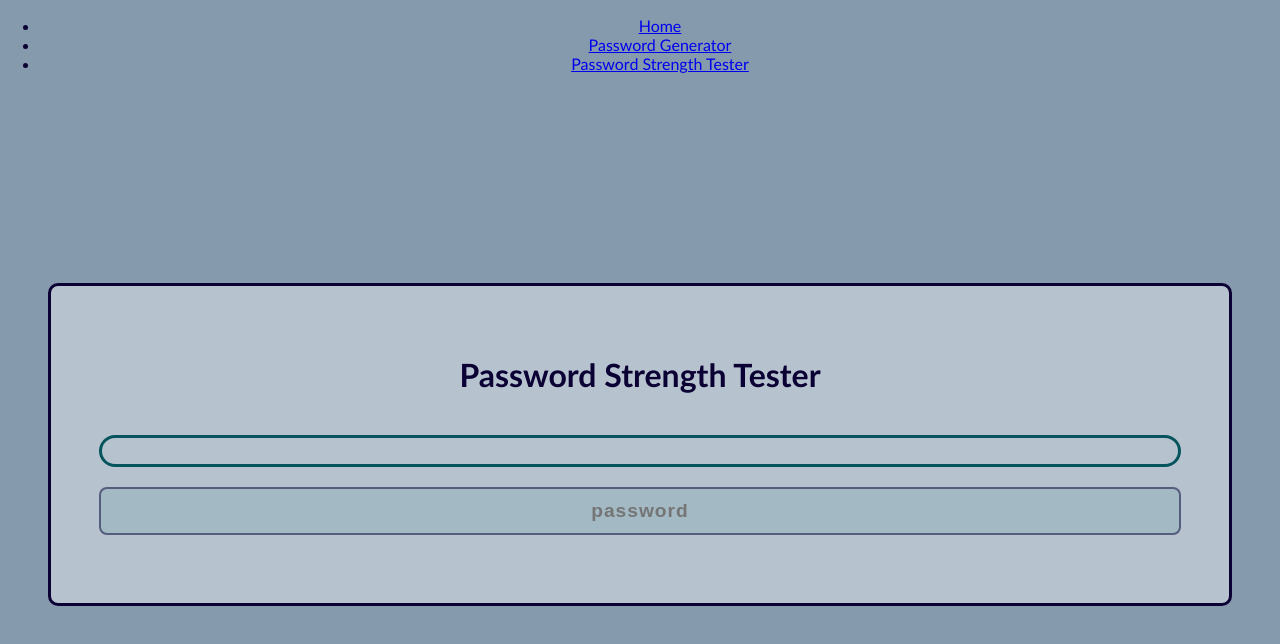
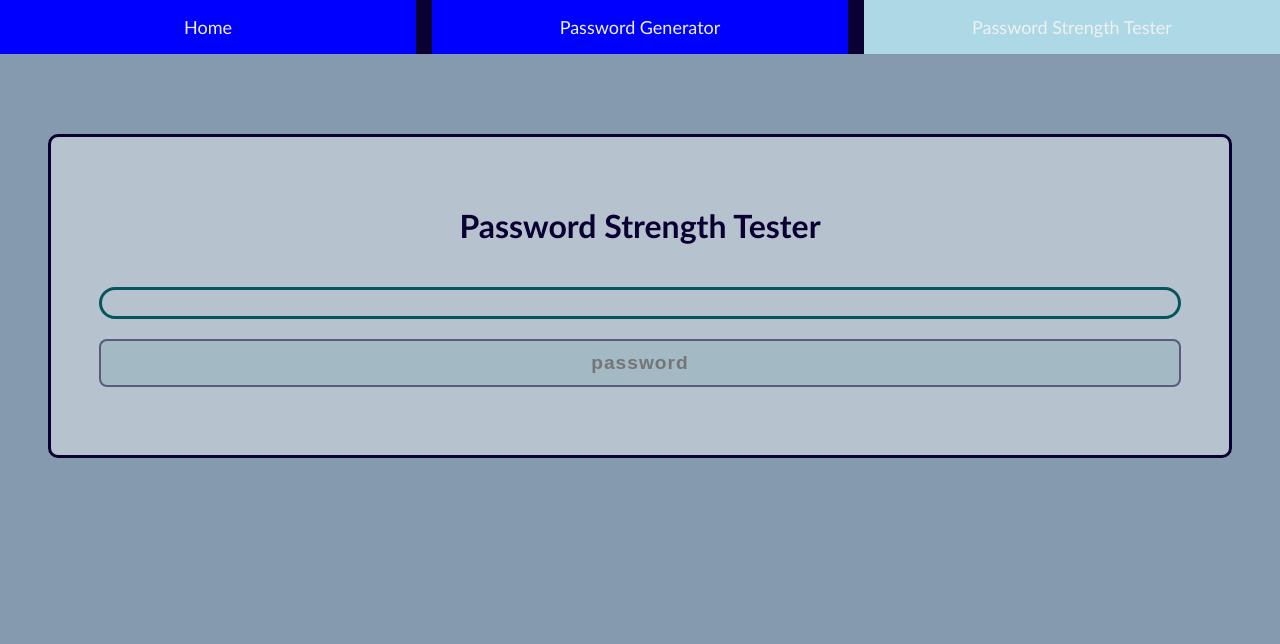
Before and after one commit to em-nam-cs/pw-generator, a plain HTML site: page tester.html in a window 1280 px wide. Drawn offline with Linux system fonts and the light colour scheme.

Commit message:
Make entire nav block li clickable

```diff
--- a/styles.css
+++ b/styles.css
@@ -10,43 +10,77 @@
     --background-color: #b6c3ce;
     --accent-color: #076974;
     --body-text-color: #0b0033;
+    --nav-background: var(--body-text-color);
     --pw-text-color: #f0f0f0;
+    --nav-text-color: var(--pw-text-color);
 }
 
 body {
     background-color: var(--page-color);
     color: var(--body-text-color);
 
-    /*del*/
-    /* display: flex; */
-    /* flex-direction: column; */
-    /* justify-content: center; */
-
-    /*del*/
-
     display: grid;
-    /* grid-template-rows: auto 2fr; */
+    grid-template-rows: auto 1fr;
+    row-gap: 5rem;
     align-items: start;
 
     height: 100vh;
     overflow: hidden;
     margin: 0;
+    margin-bottom: 20px;
     font-family: "Gill Sans", "Gill Sans MT", Calibri, "Trebuchet MS",
         sans-serif;
-
     text-align: center;
 }
 
 .layout {
-    max-height: 500px;
-    min-height: 70px;
+    /* margin: 20px 50px; */
+    background-color: var(--nav-background);
+    width: 100%;
+    font-size: large;
+    min-height: 3rem;
+}
+
+nav {
+    /* background-color:#0b0033;
+    width: 100%;
+    font-size: large; */
+}
+
+.nav-list {
+    display: grid;
+    grid-template-columns: repeat(3, 1fr);
+    gap: 1rem;
+    margin: 0;
+    padding: 0;
+
+    align-items: center;
+    list-style: none;
+}
+
+.nav-list a {
+    color: var(--nav-text-color);
+    text-decoration: none;
+    display: block;
+    padding: 1rem 0;
+    /* height: 100%; */
+    /* padding: 0; */
+}
+
+.nav-list li {
+    text-align: center;
+    background-color: blue;
+}
+
+.nav-list li.active {
+    background-color: lightblue;
 }
 
 /*Password Generator Specific Styles*/
 .container.password-generator {
     background-color: var(--background-color);
     padding: 3rem;
-    margin: 3rem;
+    margin: 0 3rem;
     border: #5e6472;
     border-radius: 10px;
     border: 3px solid var(--body-text-color);
@@ -58,7 +92,6 @@ body {
 
     text-align: start;
 }
-
 
 .form {
     display: grid;
@@ -156,7 +189,7 @@ input[type="checkbox"] {
     border: 3px solid var(--body-text-color);
     border-radius: 10px;
     padding: 3rem;
-    margin: 3rem;
+    margin: 0 3rem;
 
     display: flex;
     flex-direction: column;
```
